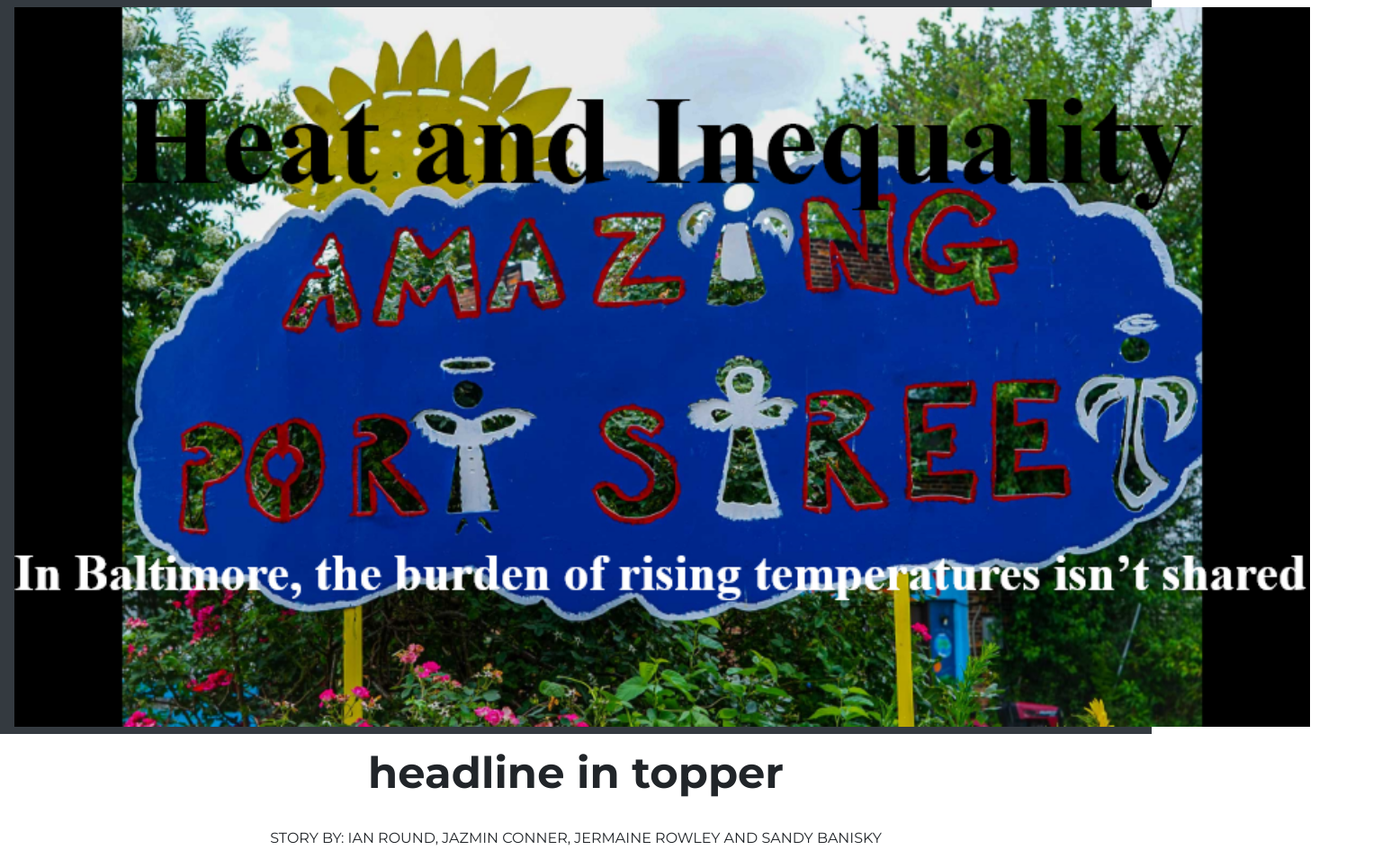
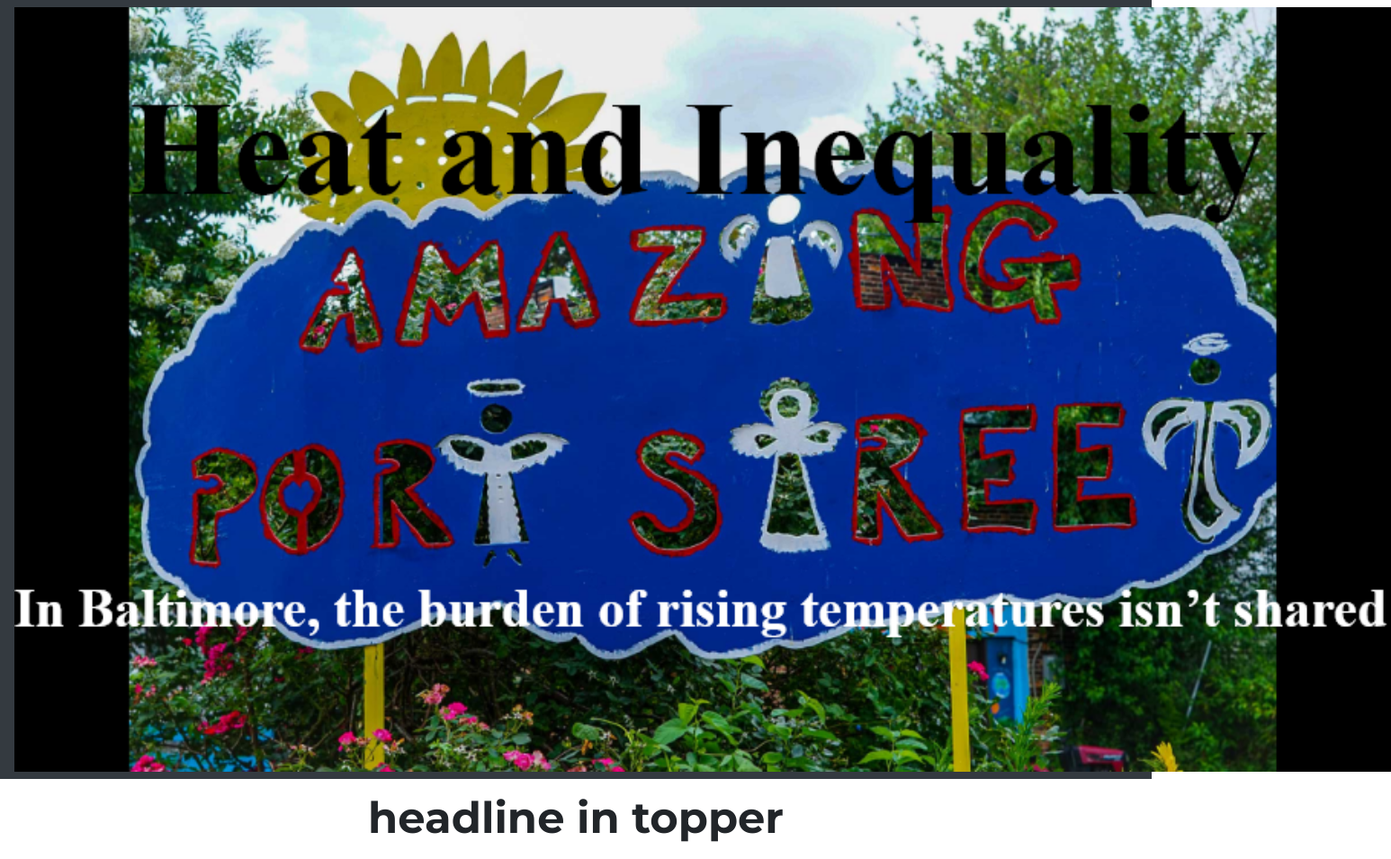
Before and after one commit to ryno248/Ryan-Lepore-Jour352, a plain HTML site: page New folder/html-climate_crisis.html in a window 1280 px wide. Shown: the top 955 px of the page at 90% size, 1546 px wide, since content can reach past the window. Drawn offline with nearby package versions, Linux system fonts and the light colour scheme.

Commit message:
Update html-climate_crisis.html

```diff
--- a/New folder/html-climate_crisis.html
+++ b/New folder/html-climate_crisis.html
@@ -34,7 +34,7 @@
 
 
       <!-- page topper here -->
-        <img src="__BANNER__.png" width="1845px" height="800px">
+        <img src="__BANNER__.png" width="1850px" height="850px">
   </nav>
 <!-- End of Navbar -->
 
```
